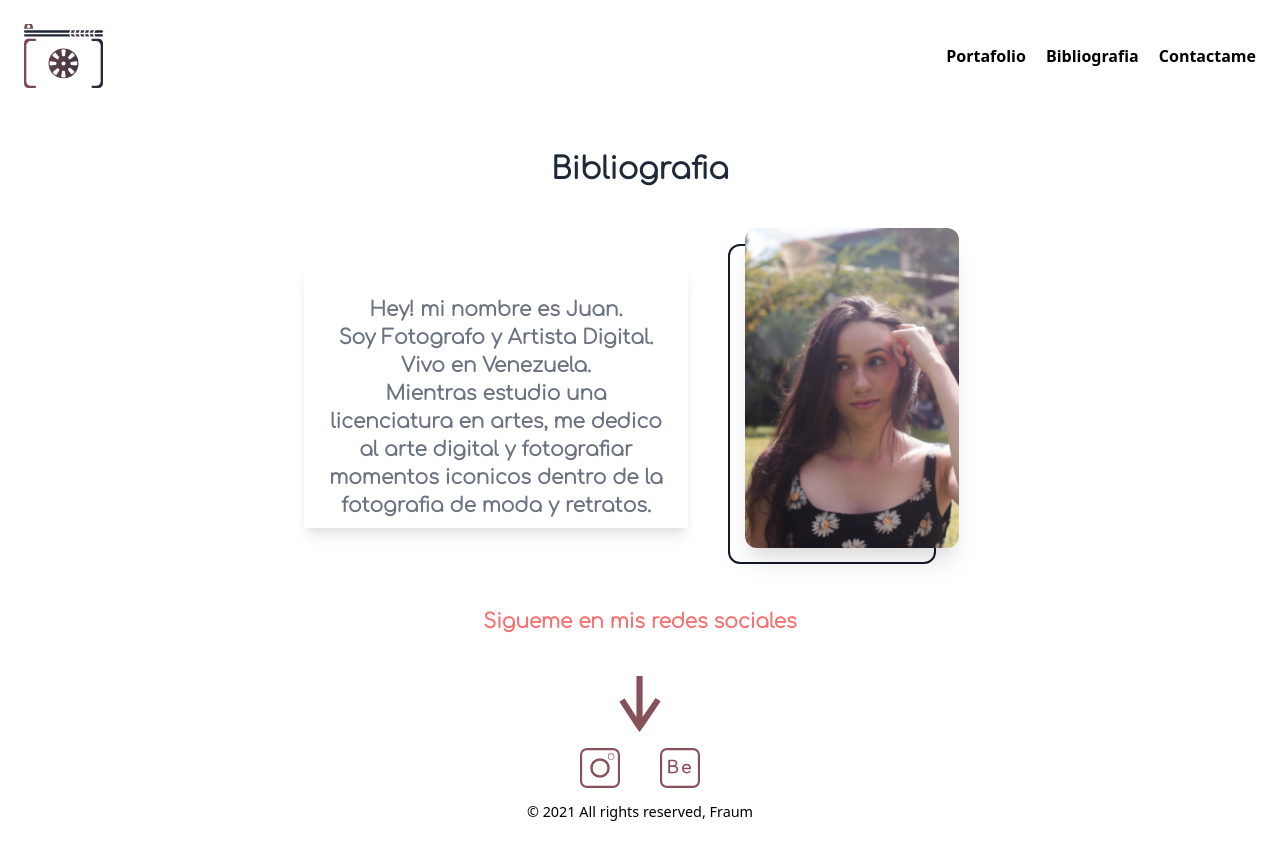
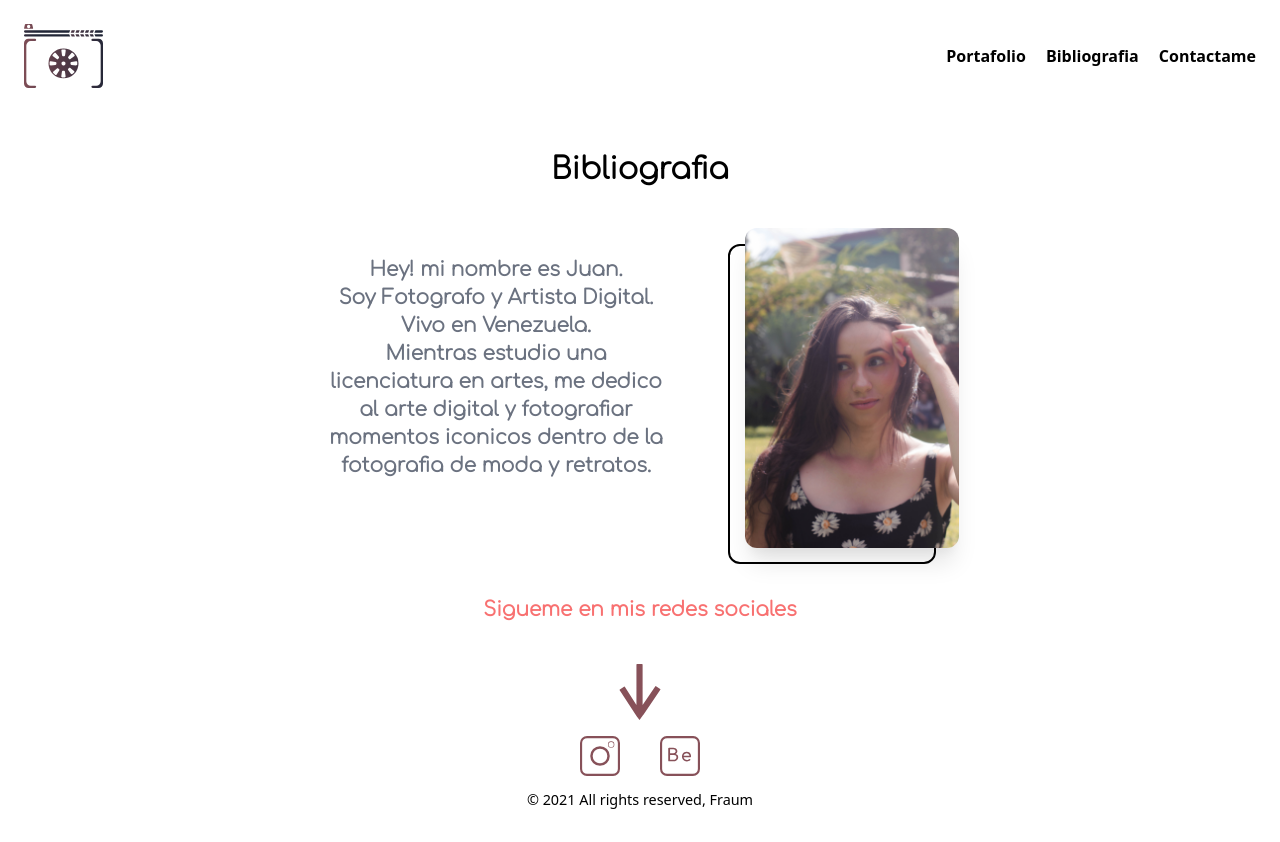
Before and after one commit to Alexfm101/juan-webpage, a Next.js app: page /Bibliografia in a window 1280 px wide. Built offline with nearby package versions, Linux system fonts and the light colour scheme.

Commit message:
update bibliografia

```diff
--- a/pages/Bibliografia.tsx
+++ b/pages/Bibliografia.tsx
@@ -6,13 +6,13 @@ export default function Bibliografia() {
 			<Navbar />
 			<section className="mt-10">
 				<div className="flex justify-center">
-					<h1 className="text-center font-Comfortaa font-bold text-gray-800 text-3xl">
+					<h1 className="text-center font-Comfortaa font-bold text-3xl">
 						Bibliografia
 					</h1>
 				</div>
 			</section>
 			<section className="mt-10 flex flex-col md:flex-row md: max-w-2xl md:mx-auto">
-				<div className="shadow-lg mt-10 p-2 max-w-2xl mx-auto">
+				<div className="p-2 max-w-2xl mx-auto">
 					<div className="flex flex-col items-center text-center px-4 mt-5 font-semibold text-gray-500 xl:text-xl">
 						<p className="font-Comfortaa">Hey! mi nombre es Juan.</p>
 						<p className="font-Comfortaa">
@@ -29,7 +29,7 @@ export default function Bibliografia() {
 				<div className="">
 					<div className="w-full">
 						<div className="relative h-72 w-72 flex justify-center mx-auto">
-							<div className="absolute z-0 mt-4 border-2 border-gray-900 w-52 h-72 lg:h-80 rounded-xl " />
+							<div className="absolute z-0 mt-4 border-2 border-black w-52 h-72 lg:h-80 rounded-xl " />
 							<img
 								className="absolute rounded-xl h-72 lg:h-80 shadow-xl transform translate-x-5"
 								src="/images/test.jpg"
```
